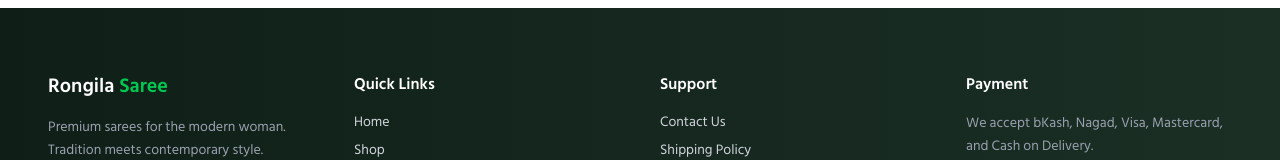
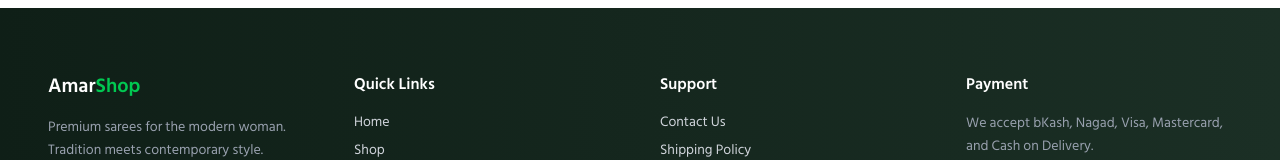
Before and after one commit to CodeWithArafat1/myShop-v2, a Next.js app: page / in a window 1280 px wide. Shown: the part 2477-2637 px from the top of the page. Built offline with nearby package versions, Linux system fonts and the light colour scheme; no server answers.

Commit message:
change footer text

```diff
--- a/components/shared/Footer.tsx
+++ b/components/shared/Footer.tsx
@@ -13,7 +13,7 @@
           {/* Brand */}
           <div>
             <h2 className="text-xl font-semibold text-white mb-4">
-              Rongila <span className="text-green-500">Saree</span>
+              Amar<span className="text-green-500">Shop</span>
             </h2>
 
             <p className="text-sm leading-relaxed mb-6 text-gray-400">
```
